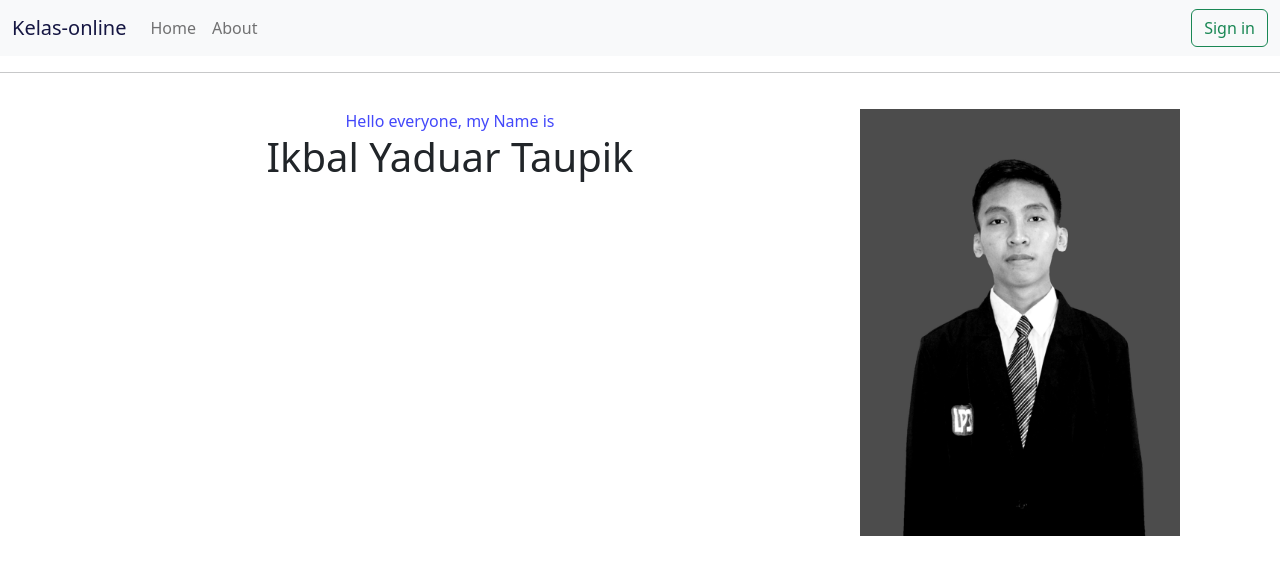
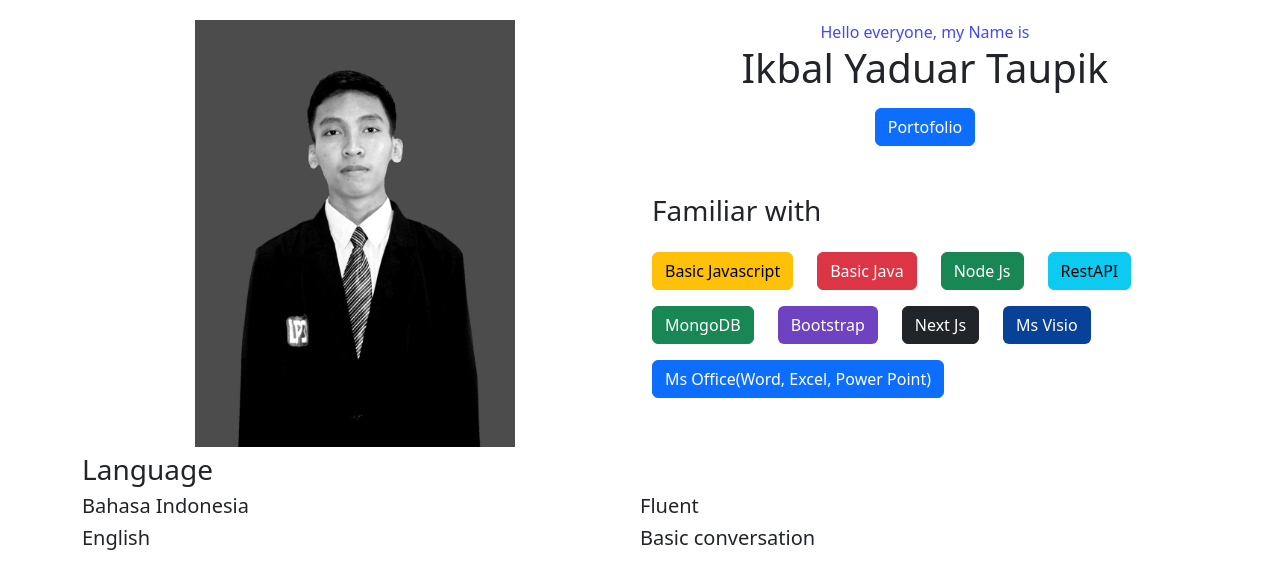
Before and after one commit to ikbal0/kelas-online, a Next.js app: page /about in a window 1280 px wide. Shown: the top 588 px of the page. Built offline with nearby package versions, Linux system fonts and the light colour scheme; no server answers.

Commit message:
add portofolio

```diff
--- a/pages/about/index.js
+++ b/pages/about/index.js
@@ -6,24 +6,113 @@ import img from "../../public/assets/pic/foto/foto.jpg"
 
 export default function AboutPage(){
     return <div className={styles.container}>
-        <AppNavbar />
-
-        <hr/>
-
-        <div className='container text-center'>
+        <div className='container'>
             <div className='row' style={{paddingTop: '20px'}}>
-                <div className='col-sm-12 col-md-8'>
-                    <div className="row">
-                        <h7 style={{color: '#4348fa'}}>Hello everyone, my Name is</h7>
-                    </div>
-                    <div className="row">
-                        <h1>Ikbal Yaduar Taupik</h1>
+                <div className='col-sm-12 col-md-6 text-center'>
+                    <div style={{width: "320px", marginLeft: 'auto', marginRight: 'auto'}}>
+                    <Image src={img}/>
                     </div>
                 </div>
 
-                <div className='col-sm-12 col-md-4 text-center'>
-                    <div style={{width: "320px", marginLeft: 'auto', marginRight: 'auto'}}>
-                    <Image src={img}/>
+                <div className='col-sm-12 col-md-6'>
+                    <div className="row text-center">
+                        <h7 style={{color: '#4348fa'}}>Hello everyone, my Name is</h7>
+                    </div>
+
+                    <div className="row mb-2 text-center">
+                        <h1>Ikbal Yaduar Taupik</h1>
+                    </div>
+
+                    <div className="row mb-5 text-center">
+                        <Link href={'/'}><a className="btn btn-primary" style={{width: 'auto', marginLeft: 'auto', marginRight: 'auto'}} role='button'>Portofolio</a></Link>
+                    </div>
+
+                    <div className="row mb-3">
+                        <h3>Familiar with</h3>
+                    </div>
+
+                    <div className="row mb-2">
+                        <div className="col-auto mb-3">
+                            <a className="btn btn-warning" href="https://github.com/ikbal0/kelas-online.git" target="_blank">Basic Javascript</a>
+                        </div>
+
+                        <div className="col-auto mb-3">
+                            {/* <div class="progress">
+                                <div class="progress-bar bg-warning" role="progressbar" aria-label="Warning example" style={{width: "100%"}} aria-valuenow="100" aria-valuemin="0" aria-valuemax="100"></div>
+                            </div> */}
+                            <a className="btn btn-danger" href="https://github.com/ikbal0/JavaPro.git" target="_blank">Basic Java</a>
+                        </div>
+
+                        <div className="col-auto mb-3">
+                            {/* <div class="progress">
+                                <div class="progress-bar bg-warning" role="progressbar" aria-label="Warning example" style={{width: "100%"}} aria-valuenow="100" aria-valuemin="0" aria-valuemax="100"></div>
+                            </div> */}
+                            <a className="btn btn-success" href="https://github.com/ikbal0/kelas-online.git" target="_blank">Node Js</a>
+                        </div>
+
+                        <div className="col-auto mb-3">
+                            {/* <div class="progress">
+                                <div class="progress-bar bg-warning" role="progressbar" aria-label="Warning example" style={{width: "100%"}} aria-valuenow="100" aria-valuemin="0" aria-valuemax="100"></div>
+                            </div> */}
+                            <a className="btn btn-info" href="https://github.com/ikbal0/kelas-online.git" target="_blank">RestAPI</a>
+                        </div>
+
+                        <div className="col-auto mb-3">
+                            {/* <div class="progress">
+                                <div class="progress-bar bg-warning" role="progressbar" aria-label="Warning example" style={{width: "100%"}} aria-valuenow="100" aria-valuemin="0" aria-valuemax="100"></div>
+                            </div> */}
+                            <a className="btn btn-success" href="https://github.com/ikbal0/kelas-online.git" target="_blank">MongoDB</a>
+                        </div>
+
+                        <div className="col-auto mb-3">
+                            {/* <div class="progress">
+                                <div class="progress-bar bg-warning" role="progressbar" aria-label="Warning example" style={{width: "100%"}} aria-valuenow="100" aria-valuemin="0" aria-valuemax="100"></div>
+                            </div> */}
+                            <a className="btn" style={{backgroundColor: 'var(--bs-purple)', color: 'white'}} href="https://github.com/ikbal0/kelas-online.git" target="_blank">Bootstrap</a>
+                        </div>
+
+                        <div className="col-auto mb-3">
+                            {/* <div class="progress">
+                                <div class="progress-bar bg-warning" role="progressbar" aria-label="Warning example" style={{width: "100%"}} aria-valuenow="100" aria-valuemin="0" aria-valuemax="100"></div>
+                            </div> */}
+                            <a className="btn btn-dark" href="https://github.com/ikbal0/kelas-online.git" target="_blank">Next Js</a>
+                        </div>
+
+                        <div className="col-auto mb-3">
+                            {/* <div class="progress">
+                                <div class="progress-bar bg-warning" role="progressbar" aria-label="Warning example" style={{width: "100%"}} aria-valuenow="100" aria-valuemin="0" aria-valuemax="100"></div>
+                            </div> */}
+                            <a className="btn" style={{backgroundColor: '#084298', color: 'white'}}>Ms Visio</a>
+                        </div>
+
+                        <div className="col-auto mb-3">
+                            {/* <div class="progress">
+                                <div class="progress-bar bg-warning" role="progressbar" aria-label="Warning example" style={{width: "100%"}} aria-valuenow="100" aria-valuemin="0" aria-valuemax="100"></div>
+                            </div> */}
+                            <a className="btn btn-primary">Ms Office(Word, Excel, Power Point)</a>
+                        </div>
+                    </div>
+                </div>
+
+            </div>
+
+            <div className="row">
+                <h3>Language</h3>
+                <div className="row">
+                    <div className="col">
+                        <h5>Bahasa Indonesia</h5>
+                    </div>
+                    <div className="col">
+                        <h5>Fluent</h5>
+                    </div>
+                </div>
+
+                <div className="row">
+                    <div className="col">
+                        <h5>English</h5>
+                    </div>
+                    <div className="col">
+                        <h5>Basic conversation</h5>
                     </div>
                 </div>
             </div>
```
Also changed, not shown: pages/auth/signin.js (+35 -12 lines), pages/index.js (+5 -4 lines).
